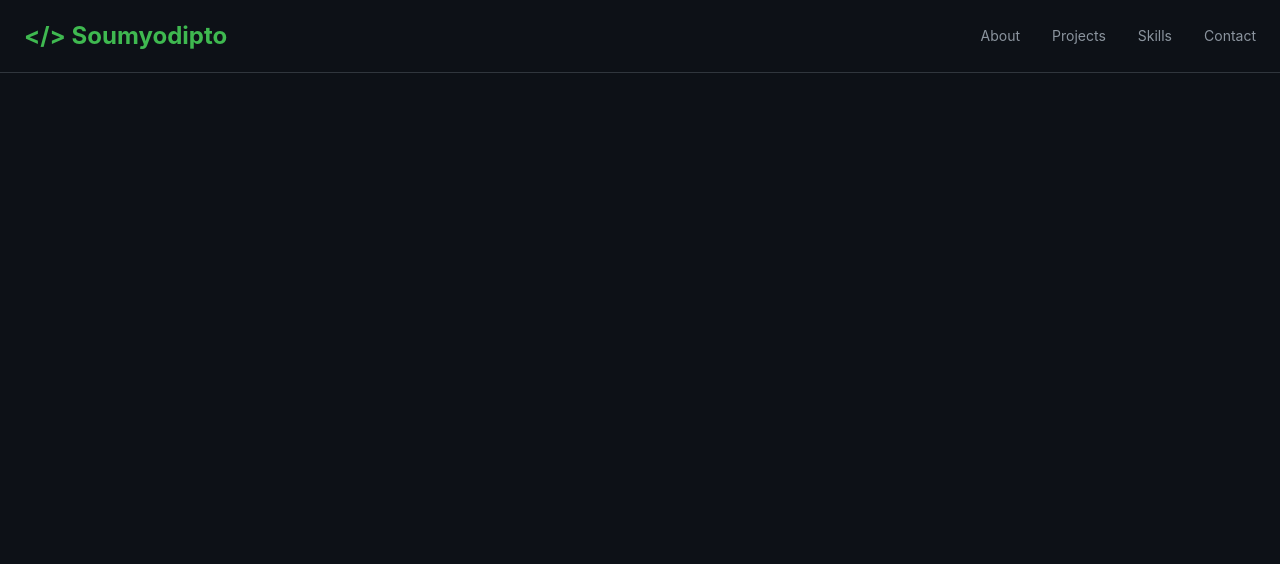
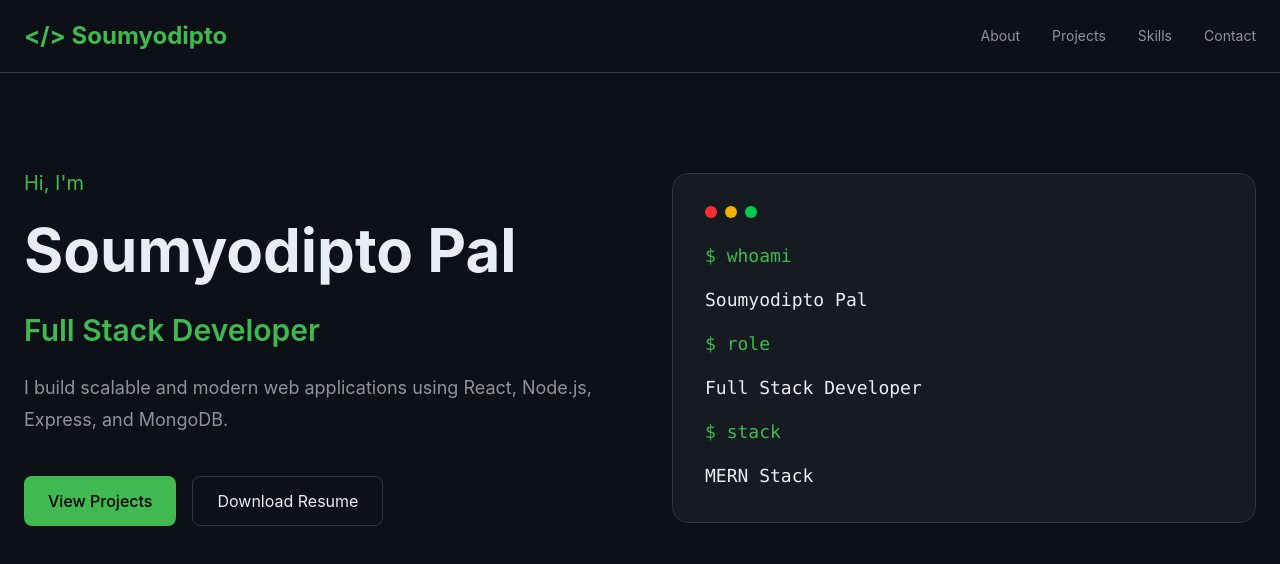
Before and after one commit to Soumyodipto68/my-portfolio, a React (Vite) app: page / in a window 1280 px wide. Shown: the top 564 px of the page. Built offline with nearby package versions, Linux system fonts and the light colour scheme.

Commit message:
info section Done !!

```diff
--- a/src/App.tsx
+++ b/src/App.tsx
@@ -1,12 +1,12 @@
 import Navbar from "./components/Navbar";
-// import Hero from "./sections/Hero";
+import Hero from "./section/Hero";
 
 function App() {
   return (
     <>
     <main className="bg-[#0d1117] text-[#e6edf3] min-h-screen">
       <Navbar />
-      {/* <Hero /> */}
+      <Hero />
     </main>
     </>
   );
--- /dev/null
+++ b/src/section/Hero.tsx
@@ -0,0 +1,67 @@
+const Hero = () => {
+  return (
+    <section className="max-w-7xl mx-auto px-6 py-24 grid lg:grid-cols-2 gap-16 items-center">
+
+      {/* LEFT */}
+      <div>
+        <p className="text-[#3fb950] text-xl mb-4">
+          Hi, I'm
+        </p>
+
+        <h1 className="text-6xl font-bold leading-tight mb-6">
+          Soumyodipto Pal
+        </h1>
+
+        <h2 className="text-3xl text-[#3fb950] font-semibold mb-6">
+          Full Stack Developer
+        </h2>
+
+        <p className="text-[#8b949e] text-lg leading-8 max-w-xl mb-10">
+          I build scalable and modern web applications
+          using React, Node.js, Express, and MongoDB.
+        </p>
+
+        <div className="flex gap-4">
+          <button className="bg-[#3fb950] text-black px-6 py-3 rounded-lg font-medium hover:opacity-90 transition">
+            View Projects
+          </button>
+
+          <button className="border border-[#30363d] px-6 py-3 rounded-lg hover:border-[#3fb950] transition">
+            Download Resume
+          </button>
+        </div>
+      </div>
+
+      {/* RIGHT */}
+      <div className="border border-[#30363d] rounded-2xl p-8 bg-[#161b22]">
+        <div className="flex gap-2 mb-6">
+          <div className="w-3 h-3 rounded-full bg-red-500" />
+          <div className="w-3 h-3 rounded-full bg-yellow-500" />
+          <div className="w-3 h-3 rounded-full bg-green-500" />
+        </div>
+
+        <div className="font-mono text-lg space-y-4">
+          <p>
+            <span className="text-[#3fb950]">$ whoami</span>
+          </p>
+
+          <p>Soumyodipto Pal</p>
+
+          <p>
+            <span className="text-[#3fb950]">$ role</span>
+          </p>
+
+          <p>Full Stack Developer</p>
+
+          <p>
+            <span className="text-[#3fb950]">$ stack</span>
+          </p>
+
+          <p>MERN Stack</p>
+        </div>
+      </div>
+    </section>
+  );
+};
+
+export default Hero;
```
